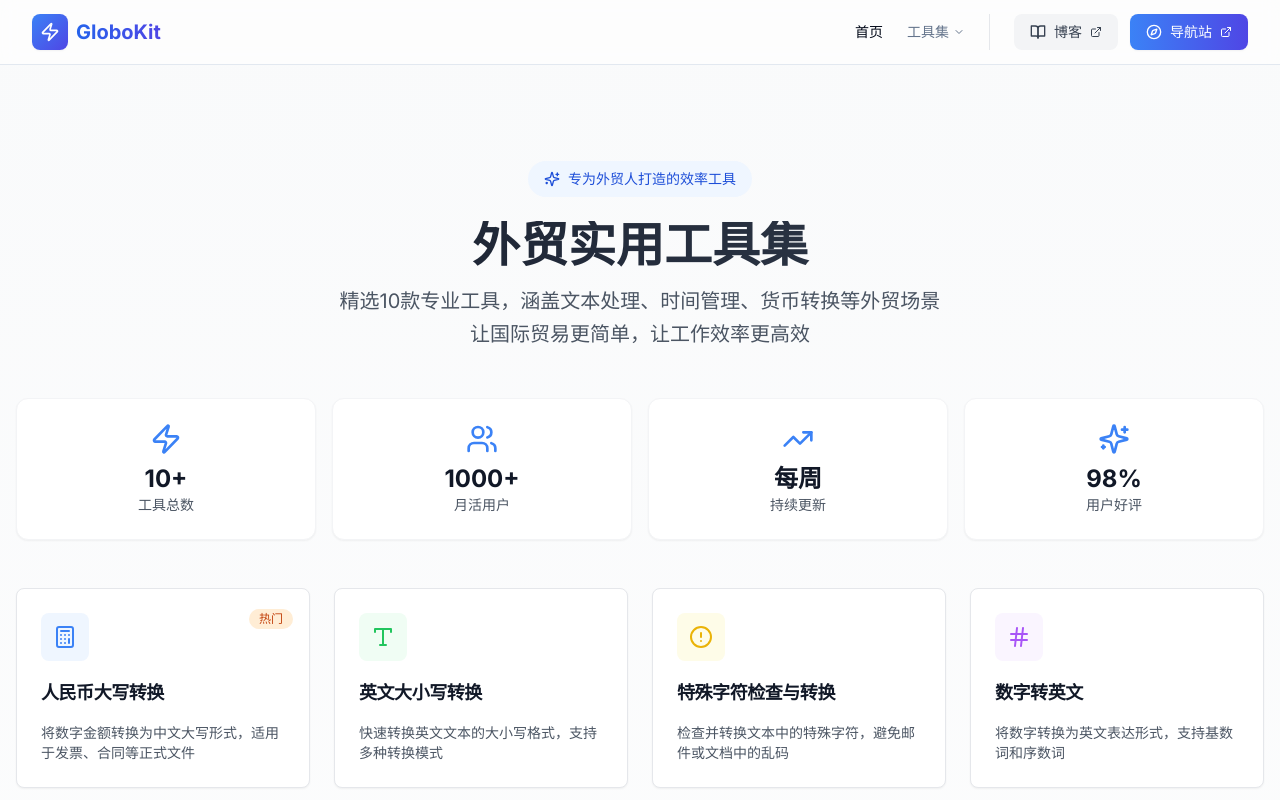
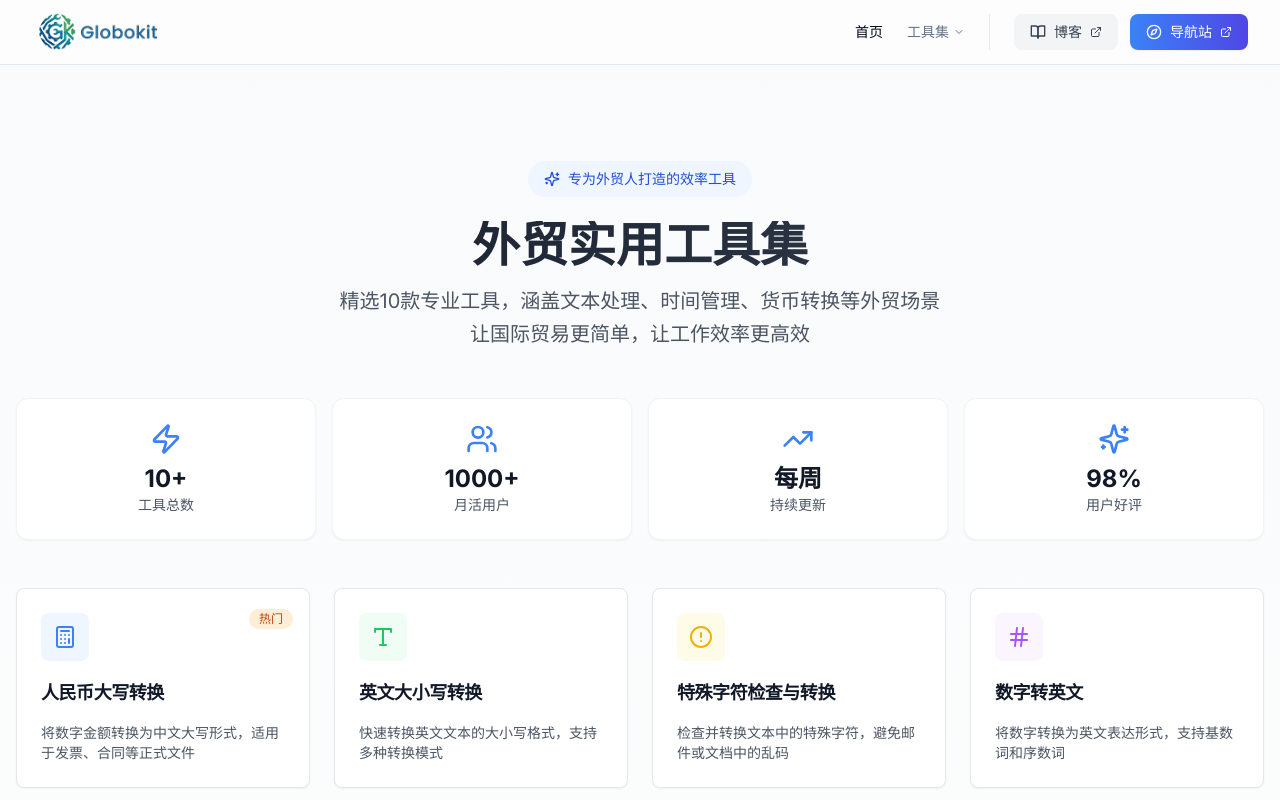
Before and after one commit to everett7623/Globokit, a Next.js app: page / in a window 1280 px wide. Shown: the top 800 px of the page. Built offline with nearby package versions, Linux system fonts and the light colour scheme.

Commit message:
Update header.tsx

```diff
--- a/components/layout/header.tsx
+++ b/components/layout/header.tsx
@@ -2,24 +2,28 @@
 // 描述: 网站顶部容器，集成Logo与导航栏，支持粘性定位和毛玻璃效果
 // 路径: Globokit/components/layout/header.tsx
 // 作者: Jensfrank
-// 更新时间: 2026-01-08
+// 更新时间: 2026-01-12
 
 import Link from 'next/link'
+import Image from 'next/image' // 引入 Image 组件
 import { Navigation } from './navigation'
-import { Zap } from 'lucide-react'
 
 export function Header() {
   return (
     <header className="sticky top-0 z-50 w-full border-b bg-background/95 backdrop-blur supports-[backdrop-filter]:bg-background/60">
       <div className="container flex h-16 items-center">
-        <Link href="/" className="flex items-center gap-2 mr-6 transition-opacity hover:opacity-90">
-          <div className="p-2 bg-gradient-to-br from-blue-500 to-indigo-600 rounded-lg shadow-sm">
-            <Zap className="h-5 w-5 text-white" />
-          </div>
-          <span className="font-bold text-xl bg-gradient-to-r from-blue-600 to-indigo-600 bg-clip-text text-transparent">
-            GloboKit
-          </span>
+        {/* Logo 区域：替换为图片 */}
+        <Link href="/" className="flex items-center mr-6 transition-opacity hover:opacity-90">
+          <Image
+            src="/logo.png"
+            alt="Globokit Logo"
+            width={140} // 设置适当的宽度，保持比例
+            height={40} // 导航栏高 h-16 (64px)，Logo 设置为 40px 比较协调
+            priority    // 关键属性：优先加载 Logo，防止闪烁
+            className="h-10 w-auto object-contain" // 确保图片按比例缩放不亦庄
+          />
         </Link>
+
         <Navigation />
       </div>
     </header>
```
